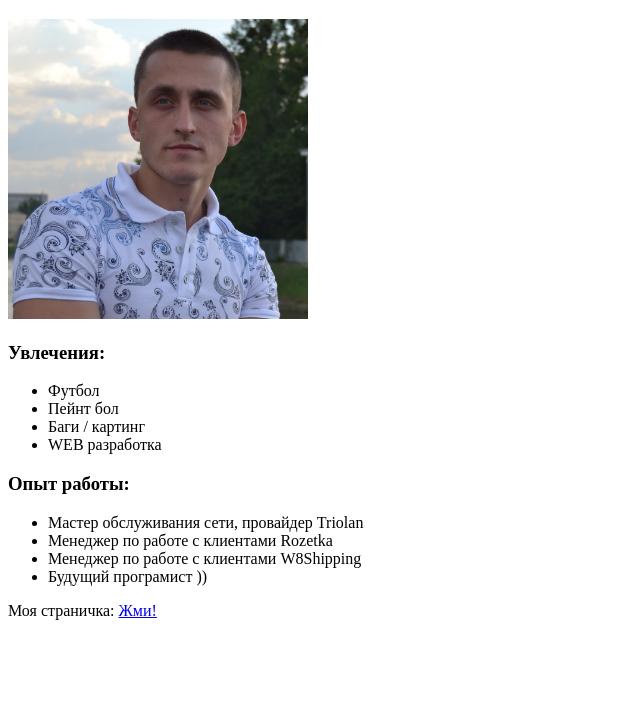
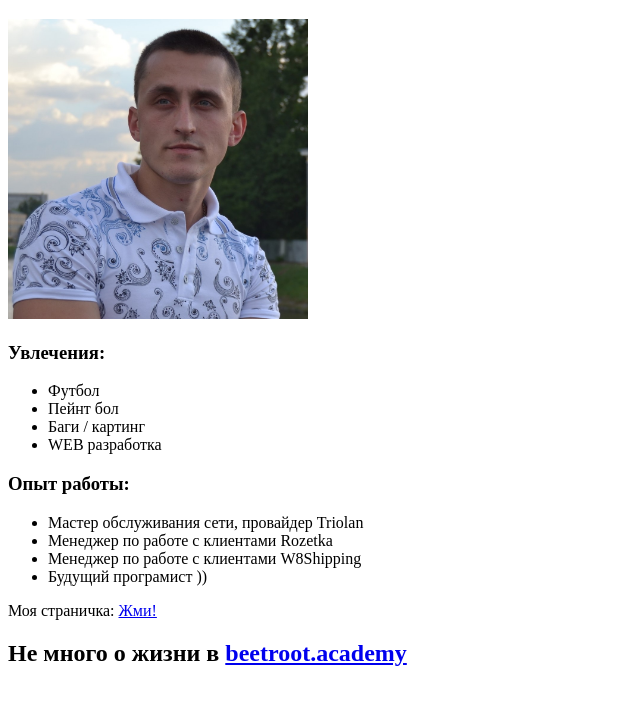
Before and after one commit to Gr-Stanislav/Resum, a plain HTML site: page indexRU.html in a window 1280 px wide. Shown: the part 95-800 px from the top of the page, without its empty margins (0-640 px from the left). Drawn offline with Linux system fonts and the light colour scheme.

Commit message:
life in beetroot

```diff
--- a/indexRU.html
+++ b/indexRU.html
@@ -38,6 +38,8 @@
 
     <p>Моя страничка: <a href="https://instagram.com/grechkostas?igshid=171uc0uyfn324">Жми!</a></p>
 
+    <h2>Не много о жизни в <a href="https://beetroot.academy/" text-decoration="none">beetroot.academy</a></h2>
+
 
 </body>
 </html>
```
